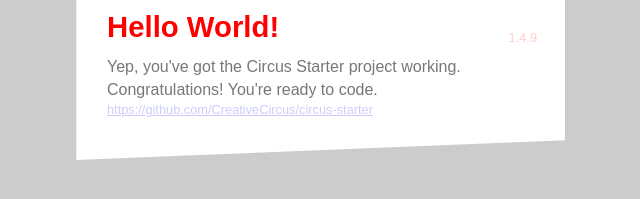
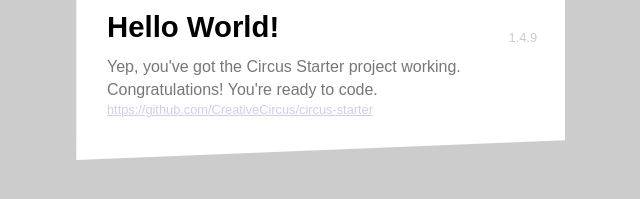
Before and after one commit to gwynnprewitt/webdev3-circus-starter-test, a website: page index.html in a window 1280 px wide. Shown: the part 173-372 px from the top of the page, without its empty margins (313-953 px from the left). Drawn offline with nearby package versions, Linux system fonts and the light colour scheme; files that its build step writes are made by us from their sources.

Commit message:
Revert "Update main.scss"

```diff
--- a/src/scss/main.scss
+++ b/src/scss/main.scss
@@ -36,7 +36,6 @@ body {
 .content {
 	position: relative;
 	font-family: sans-serif;
-	color: red;
 	width: 90%;
 	max-width: 500px;
 	margin: 140px auto;
@@ -47,7 +46,6 @@ body {
 		transform: translateZ(100px);
 	}
 	.background {
-		background-color: blue;
 		position: absolute;
 		width: 100%;
 		height: 100%;
```
